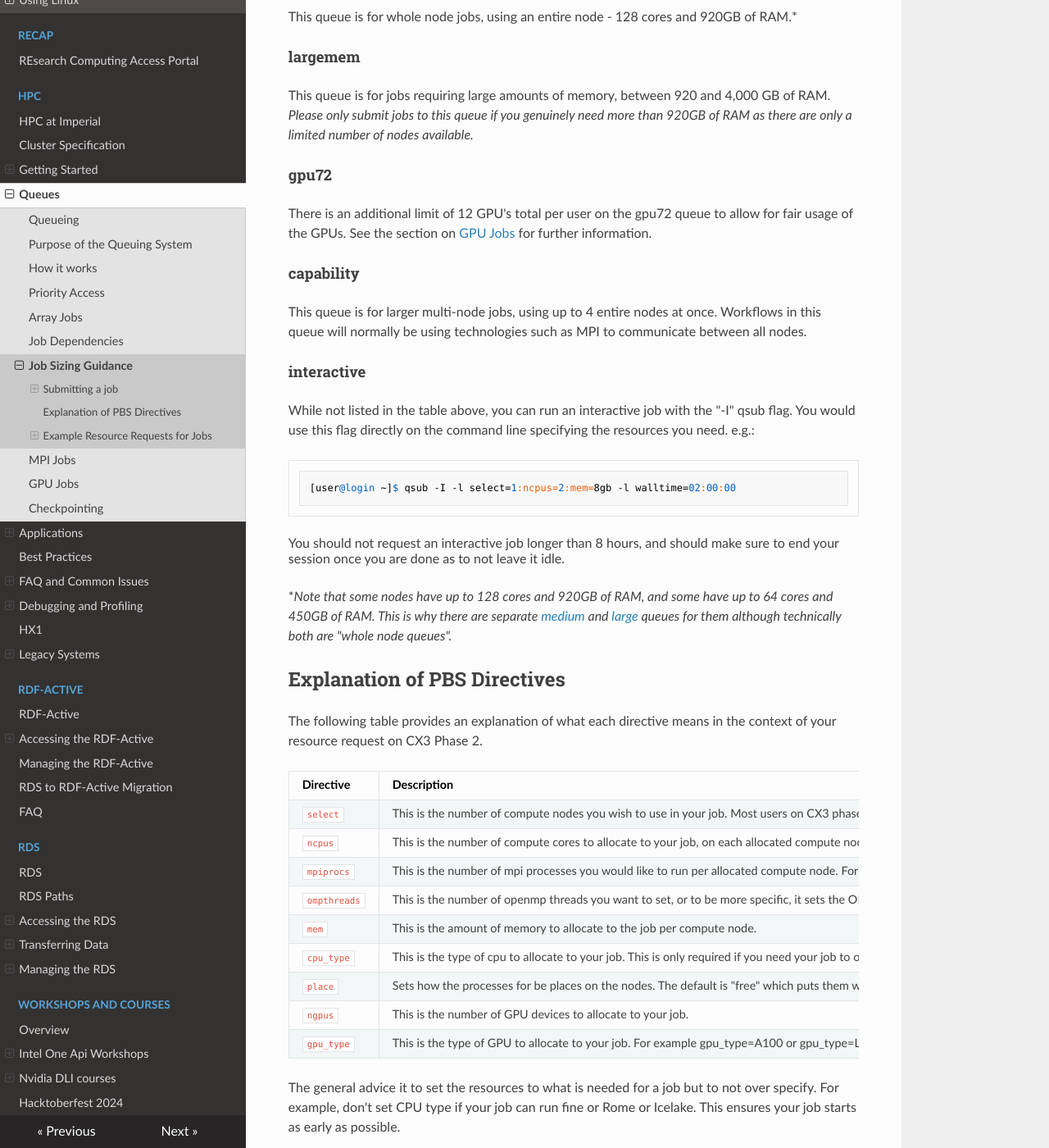
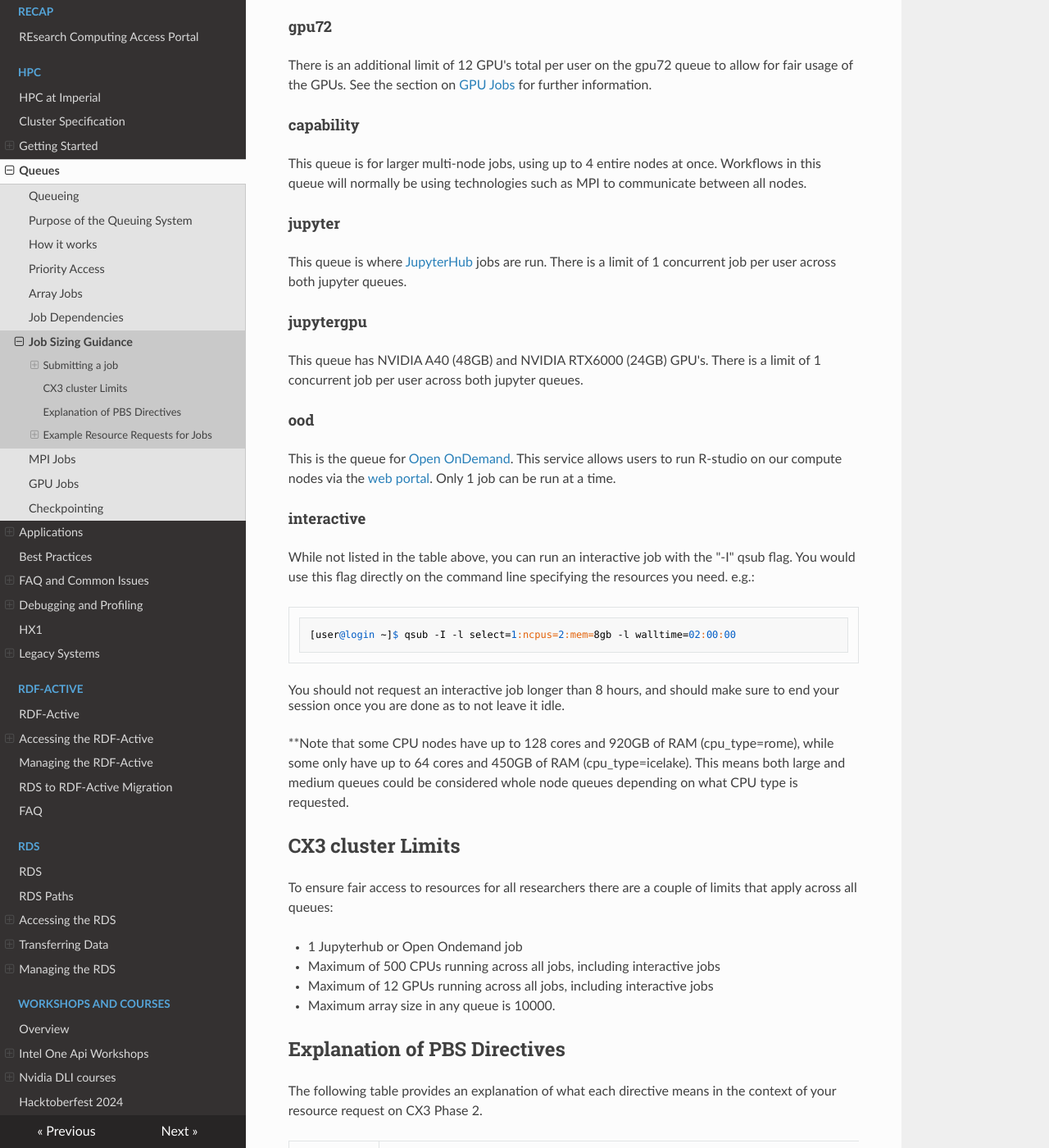
Before and after one commit to ImperialCollegeLondon/icl-rcs-user-guide, an MkDocs documentation site: the page built from docs/hpc/queues/job-sizing-guidance.md, in a window 1280 px wide and 1400 px high, scrolled down 1449 px. Shown: the whole window at 82% size. Built offline with MkDocs 1.6.1, drawn with Linux system fonts in a browser that asks for light colours; nearby versions of some CDN libraries; some of the changed text lies outside the part shown.

Commit message:
Update array-jobs.md (#78)
* Update array-jobs.md
* add ood queue and cluster limits
* Correct spelling of AMD EPYC and Intel Ice Lake
* Update path to OOD documentation and add link to OOD portal

Co-authored-by: rk-hpc <152515024+rk-hpc@users.noreply.github.com>

````diff
--- a/docs/hpc/queues/job-sizing-guidance.md
+++ b/docs/hpc/queues/job-sizing-guidance.md
@@ -21,23 +19,20 @@ The following queues of jobs are supported:
 | [gpu72](#gpu72) | Main queue for gpu jobs* | 1 | 1 - 64 | 1 - 920 | 0 - 72 |
 | [capability24](#capability) | Multi-node jobs 24h | 2 - 4 | 1 - 64 | 1 - 450 | 0 - 24 |
 | [capability48](#capability) | Multi-node jobs 48h | 2 - 4 | 1 - 64 | 1 - 450 | 24 - 48 |
+| [jupyter](#jupyter) | Queue for JupyterHub jobs* | 1 | 1, 4, 8 | 8, 32, 64 | 2, 4, 8 |
+| [jupytergpu](#jupytergpu) | Queue for JupyterHub GPU jobs* | 1 | 4 | 32 | 8 |
+| [ood](#ood) | Queue for Open OnDemand* | 1 | 1, 4, 8 | 8, 32, 64 | 2, 4, 8 |
 
 \* Please see details for specific queues below as there may be additional restrictions or limitations.
 
 #### small
 This queue is for low-core jobs, up to 16 cores and 128gb of RAM. Jobs in this queue typically make use of OpenMP or multi-threading to parallelise workflows.
 
-#### jupyter
-This queue is where [JupyterHub](https://jupyterhub-11.rcs.ic.ac.uk) jobs are run. There is a limit of 1 concurrent job per user across both jupyter queues.
-
-#### jupytergpu
-This queue has NVIDIA A40 (48GB) and NVIDIA RTX6000 (24GB) GPU's. There is a limit of 1 concurrent job per user across both jupyter queues.
-
 #### medium
-This queue is for single node jobs, using up to an entire node - 64 cores and 450GB of RAM.*
+This queue is jobs using up-to 64 cores and/or 450GB of RAM. This is half an AMD EPYC 7742 node or all of an Intel Ice Lake node.
 
 #### large
-This queue is for whole node jobs, using an entire node - 128 cores and 920GB of RAM.*
+This queue is for whole node jobs, using an entire node - 128 cores and 920GB of RAM.
 
 #### largemem
 This queue is for jobs requiring large amounts of memory, between 920 and 4,000 GB of RAM. *Please only submit jobs to this queue if you genuinely need more than 920GB of RAM as there are only a limited number of nodes available.*
@@ -48,6 +43,15 @@ There is an additional limit of 12 GPU's total per user on the gpu72 queue to al
 #### capability
 This queue is for larger multi-node jobs, using up to 4 entire nodes at once. Workflows in this queue will normally be using technologies such as MPI to communicate between all nodes.
 
+#### jupyter
+This queue is where [JupyterHub](https://jupyter.cx3.rcs.ic.ac.uk/) jobs are run. There is a limit of 1 concurrent job per user across both jupyter queues.
+
+#### jupytergpu
+This queue has NVIDIA A40 (48GB) and NVIDIA RTX6000 (24GB) GPU's. There is a limit of 1 concurrent job per user across both jupyter queues.
+
+#### ood
+This is the queue for [Open OnDemand](../../applications/guides/openondemand/). This service allows users to run R-studio on our compute nodes via the [web portal](https://openondemand.rcs.ic.ac.uk). Only 1 job can be run at a time.
+
 #### interactive
 While not listed in the table above, you can run an interactive job with the "-I" qsub flag. You would use this flag directly on the command line specifying the resources you need. e.g.:
 
@@ -56,11 +60,19 @@ While not listed in the table above, you can run an interactive job with the "-I
 ```
 You should not request an interactive job longer than 8 hours, and should make sure to end your session once you are done as to not leave it idle.
 
-**Note that some nodes have up to 128 cores and 920GB of RAM, and some have up to 64 cores and 450GB of RAM. This is why there are separate [medium](#medium) and [large](#large) queues for them although technically both are "whole node queues".*
+**Note that some CPU nodes have up to 128 cores and 920GB of RAM (cpu_type=rome), while some only have up to 64 cores and 450GB of RAM (cpu_type=icelake). This means both large and medium queues could be considered whole node queues depending on what CPU type is requested.
+
+## CX3 cluster Limits
+
+To ensure fair access to resources for all researchers there are a couple of limits that apply across all queues:
+
+* 1 Jupyterhub or Open Ondemand job
+* Maximum of 500 CPUs running across all jobs, including interactive jobs
+* Maximum of 12 GPUs running across all jobs, including interactive jobs
+* Maximum array size in any queue is 10000.
 
 ## Explanation of PBS Directives
 The following table provides an explanation of what each directive means in the context of your resource request on CX3 Phase 2.
-
 
 | Directive | Description |Default|
 | --------- | ----------- |---------|
````
Also changed, not shown: other parts of docs/hpc/queues/job-sizing-guidance.md (+0 -2 lines), docs/hpc/queues/array-jobs.md (+1 -6 lines).
